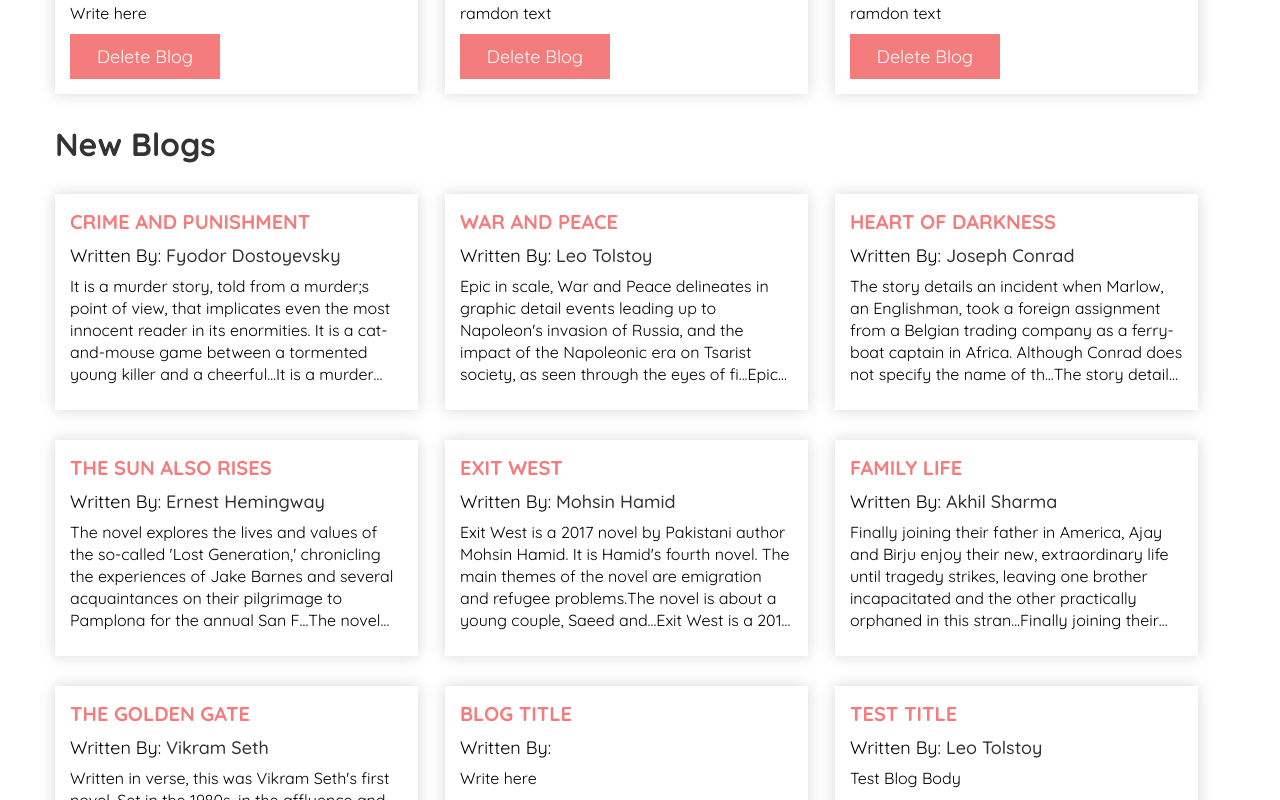
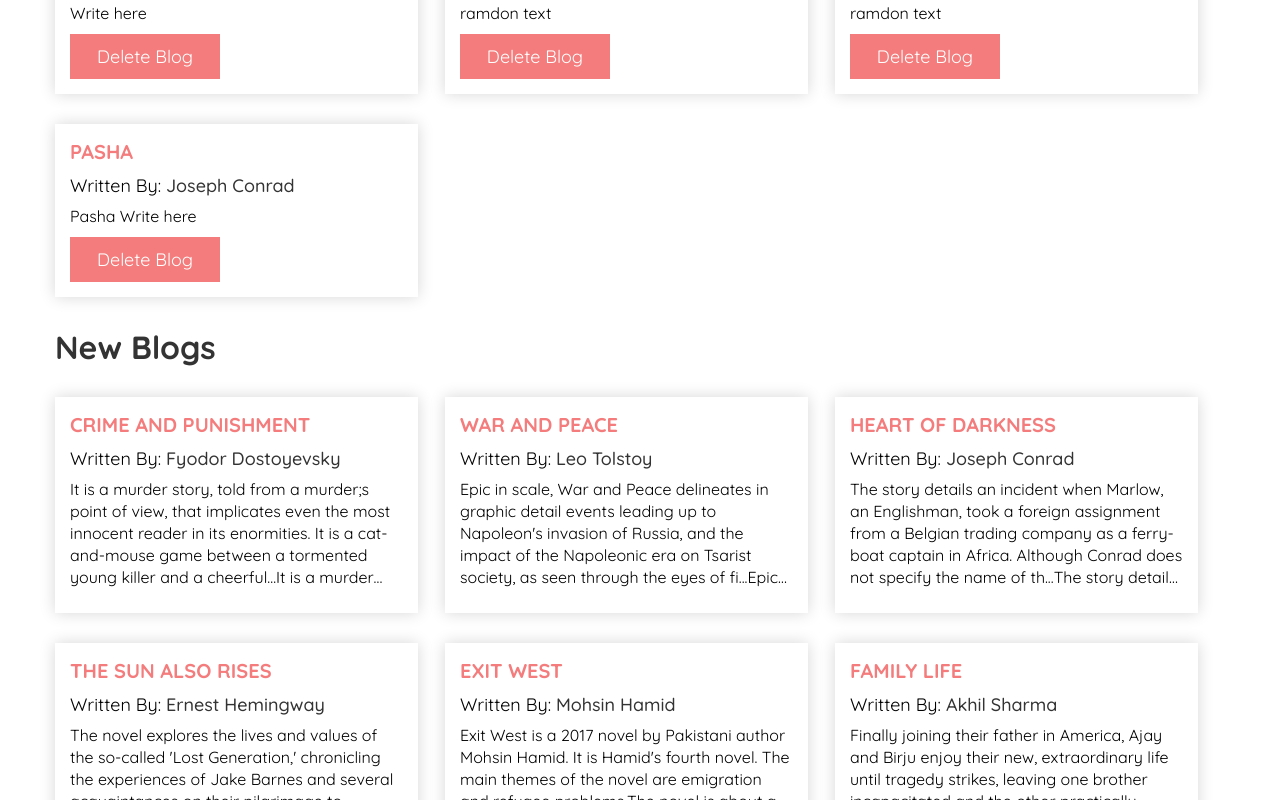
Before and after one commit to saqlainAfdev/React-App, a React (Create React App) app: page / in a window 1280 px wide. Shown: the part 2140-2940 px from the top of the page. Built offline with nearby package versions, Linux system fonts and the light colour scheme; data requests are answered from the project's data file.

Commit message:
my commit

```diff
--- a/data/db.json
+++ b/data/db.json
@@ -131,6 +131,12 @@
       "body": "ramdon text ",
       "author": "Ernest Hemingway",
       "id": 24
+    },
+    {
+      "title": "Pasha",
+      "body": "Pasha Write here",
+      "author": "Joseph Conrad",
+      "id": 25
     }
   ]
 }
```
Also changed, not shown: src/index.css (line endings or trailing spaces).
